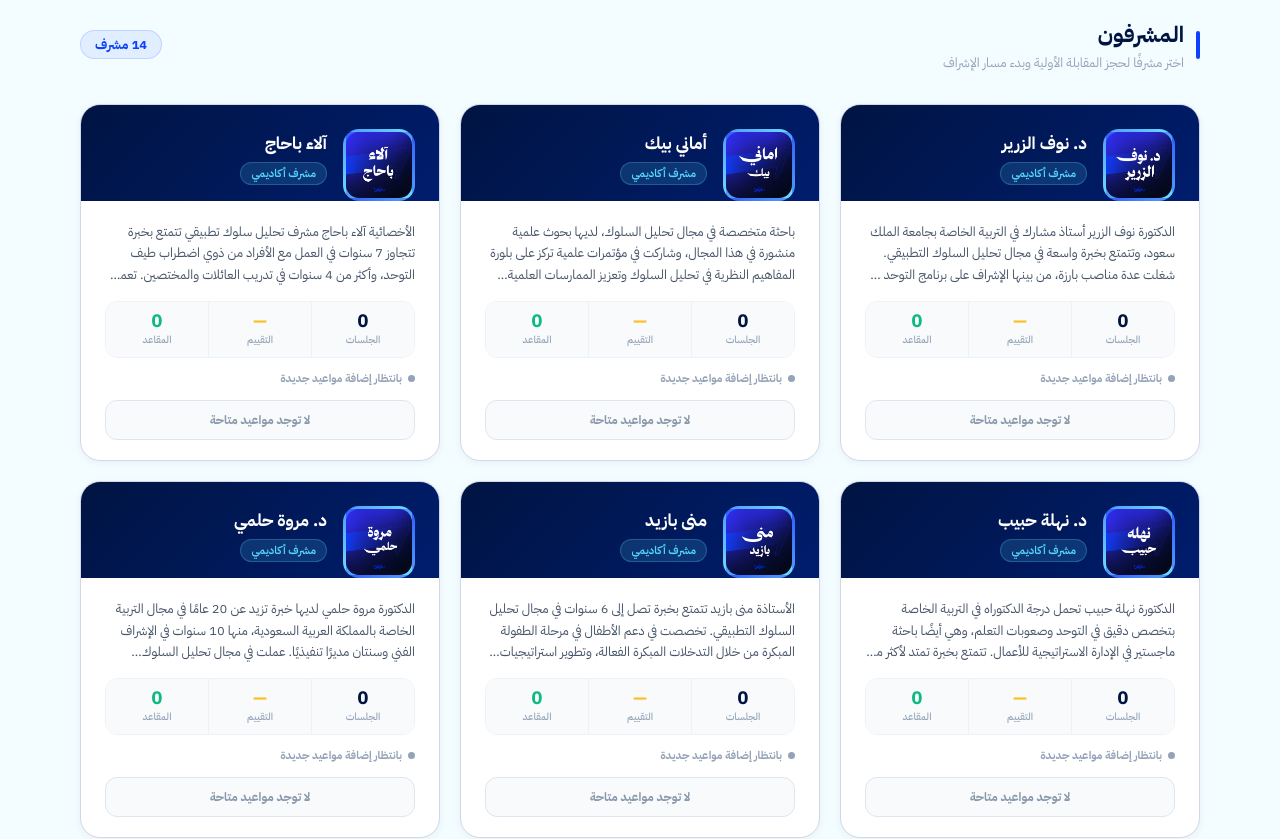
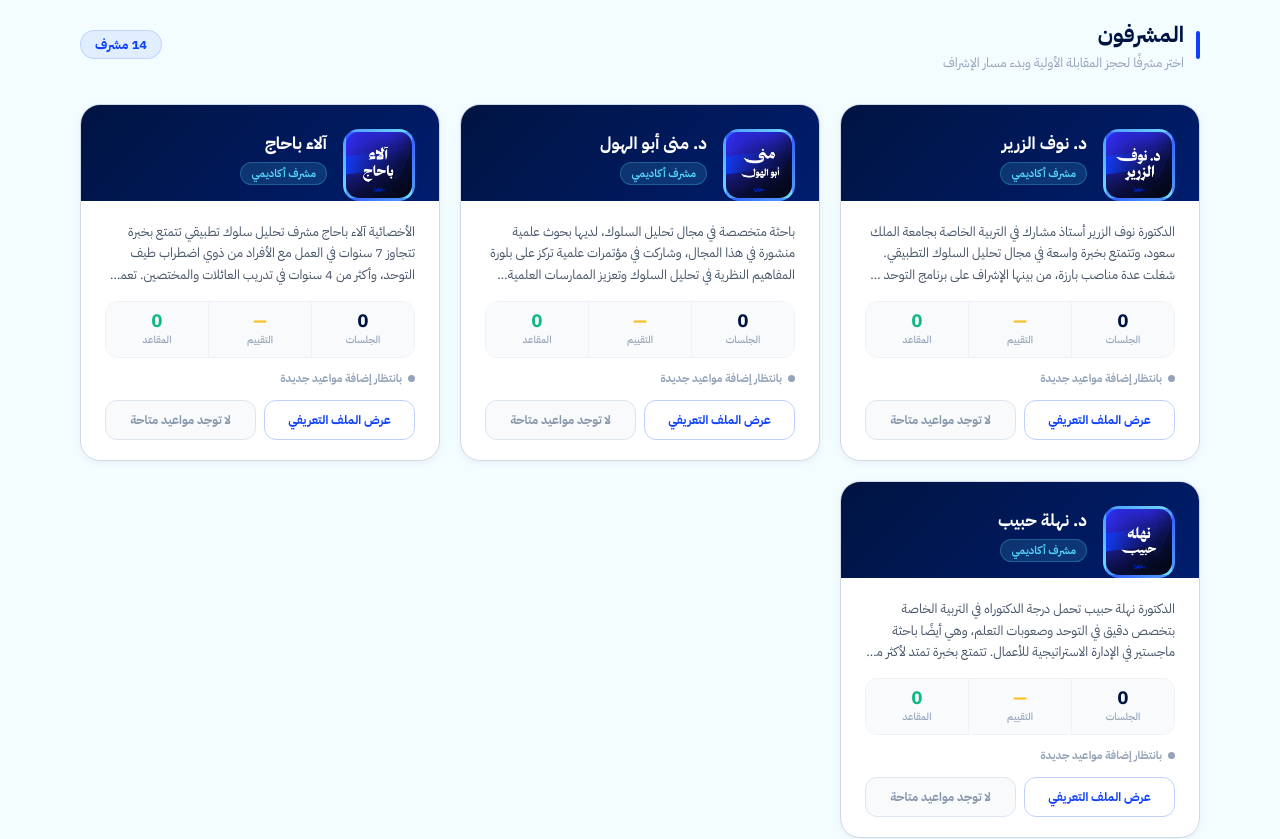
Before and after one commit to Wida3tk/Super, a Next.js app: page /ar in a window 1280 px wide. Shown: the part 1260-2099 px from the top of the page. Built offline with nearby package versions, Linux system fonts and the light colour scheme.

Commit message:
Add expandable supervisor profiles

```diff
--- a/src/app/[locale]/page.tsx
+++ b/src/app/[locale]/page.tsx
@@ -304,7 +304,9 @@ export default async function HomePage({ params }: HomePageProps) {
         }
         .sup-btn:hover { background: #0935d4; transform: translateY(-1px); }
         .sup-btn.unavailable{background:#F8FAFC;color:#8898AA;border:1px solid #DDE5EF;box-shadow:none;cursor:not-allowed}
+        .sup-btn.profile{background:#fff;color:#0D40FC;border:1px solid #BFD0FF;box-shadow:none}.sup-btn.profile:hover{background:#EEF4FF}
         .availability-line{display:flex;align-items:center;gap:6px;font-size:11px;font-weight:700;margin:-6px 0 13px}.availability-line.open{color:#047857}.availability-line.closed{color:#94A3B8}.availability-dot{width:7px;height:7px;border-radius:50%;background:currentColor}
+        .more-toggle{position:absolute;opacity:0;pointer-events:none}.more-toggle:not(:checked)~.supervisors-grid .sup-card:nth-child(n+5){display:none}.more-label{display:flex;width:max-content;margin:24px auto 0;align-items:center;padding:11px 20px;border:1px solid #C7D4E8;border-radius:11px;background:#fff;color:#0D40FC;font-size:13px;font-weight:800;cursor:pointer;box-shadow:0 4px 14px rgba(1,20,66,.07)}.more-label:hover{background:#EEF4FF}.more-close{display:none}.more-toggle:checked~.more-label .more-open{display:none}.more-toggle:checked~.more-label .more-close{display:inline}
 
         /* ── HOW ── */
         .how-section {
@@ -532,6 +534,12 @@ export default async function HomePage({ params }: HomePageProps) {
               </div>
             </div>
           ) : (
+            <>
+              <input
+                id="supervisors-more"
+                className="more-toggle"
+                type="checkbox"
+              />
               <div className="supervisors-grid">
                 {supervisorProviders.map((sup) => {
                   const rating = sup.ratingAverage || 0;
@@ -606,10 +614,13 @@ export default async function HomePage({ params }: HomePageProps) {
                               : "المقاعد ممتلئة حاليًا"}
                         </div>
 
-                      <div
-                        className="sup-actions"
-                        style={{ gridTemplateColumns: "1fr" }}
+                        <div className="sup-actions">
+                          <Link
+                            href={`/${locale}/supervisor/${sup.id}?type=${sup.accountType === "consultant" ? "consultation" : "initial_interview"}`}
+                            className="sup-btn profile"
                           >
+                            عرض الملف التعريفي
+                          </Link>
                           {!canBook ? (
                             <span
                               className="sup-btn unavailable"
@@ -638,6 +649,15 @@ export default async function HomePage({ params }: HomePageProps) {
                   );
                 })}
               </div>
+              {supervisorProviders.length > 4 && (
+                <label className="more-label" htmlFor="supervisors-more">
+                  <span className="more-open">
+                    مشاهدة المزيد ({supervisorProviders.length - 4}) ↓
+                  </span>
+                  <span className="more-close">عرض أقل ↑</span>
+                </label>
+              )}
+            </>
           )}
         </section>
 
@@ -672,6 +692,12 @@ export default async function HomePage({ params }: HomePageProps) {
               <div className="empty-txt">لا يوجد مستشارون متاحون حاليًا</div>
             </div>
           ) : (
+            <>
+              <input
+                id="consultants-more"
+                className="more-toggle"
+                type="checkbox"
+              />
               <div className="supervisors-grid">
                 {consultantProviders.map((consultant) => (
                   <div key={consultant.id} className="sup-card">
@@ -716,13 +742,20 @@ export default async function HomePage({ params }: HomePageProps) {
                         className={`availability-line ${(availableDatesByProvider[consultant.id]?.length || 0) > 0 ? "open" : "closed"}`}
                       >
                         <span className="availability-dot" />
-                      {(availableDatesByProvider[consultant.id]?.length || 0) >
-                      0
+                        {(availableDatesByProvider[consultant.id]?.length ||
+                          0) > 0
                           ? `${availableDatesByProvider[consultant.id].length} أيام متاحة للحجز`
                           : "بانتظار إضافة مواعيد جديدة"}
                       </div>
-                    {(availableDatesByProvider[consultant.id]?.length || 0) >
-                    0 ? (
+                      <div className="sup-actions">
+                        <Link
+                          href={`/${locale}/supervisor/${consultant.id}?type=consultation`}
+                          className="sup-btn profile"
+                        >
+                          عرض الملف التعريفي
+                        </Link>
+                        {(availableDatesByProvider[consultant.id]?.length ||
+                          0) > 0 ? (
                           <Link
                             href={`/${locale}/supervisor/${consultant.id}?type=consultation`}
                             className="sup-btn consult"
@@ -739,8 +772,18 @@ export default async function HomePage({ params }: HomePageProps) {
                         )}
                       </div>
                     </div>
+                  </div>
                 ))}
               </div>
+              {consultantProviders.length > 4 && (
+                <label className="more-label" htmlFor="consultants-more">
+                  <span className="more-open">
+                    مشاهدة المزيد ({consultantProviders.length - 4}) ↓
+                  </span>
+                  <span className="more-close">عرض أقل ↑</span>
+                </label>
+              )}
+            </>
           )}
         </section>
 
--- a/src/data/providerProfiles.ts
+++ b/src/data/providerProfiles.ts
@@ -34,14 +34,14 @@ export const providerProfiles: ProviderProfile[] = [
     ],
   },
   {
-    id: "amani-bek",
-    name: "أماني بيك",
-    credential: "محلل سلوك وباحثة",
+    id: "dr-mona-aboulhol",
+    name: "د. منى أبو الهول",
+    credential: "باحثة متخصصة في تحليل السلوك",
     role: "باحثة ومشرفة في تحليل السلوك",
     languages: ["العربية", "الإنجليزية"],
     experience: "تعمل في العلاج والإشراف منذ عام 2021",
     serviceMode: "عن بُعد",
-    photo: "/providers/amani-bek.png",
+    photo: "/providers/mona-aboulhol.png",
     bio: [
       "باحثة متخصصة في مجال تحليل السلوك، لديها بحوث علمية منشورة في هذا المجال، وشاركت في مؤتمرات علمية تركز على بلورة المفاهيم النظرية في تحليل السلوك وتعزيز الممارسات العلمية المبنية على الأدلة. تسعى إلى تكريس خبرتها البحثية والتطبيقية في تطوير الأسس النظرية والتدخلات السلوكية الفعالة.",
       "تعمل في مجال العلاج السلوكي علاجًا وإشرافًا منذ عام 2021 في أبو ظبي ودبي وماليزيا، وفق معايير مهنية وعلمية عالية، مع اهتمام خاص ببرامج التدخل المبكر عالية الجودة وتنمية المهارات للأطفال من ذوي الاضطرابات النمائية المختلفة.",
```
Also changed, not shown: public/providers/mona-aboulhol.png (added). Lines whose indentation alone changed are shown as unchanged.
